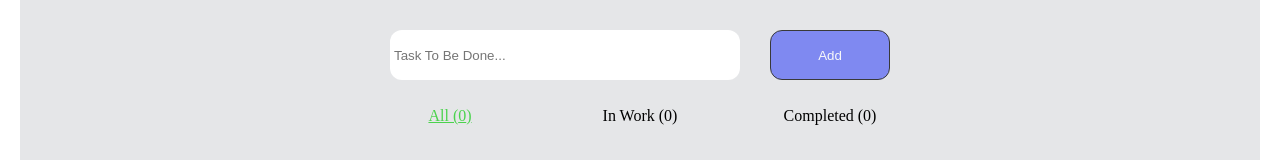
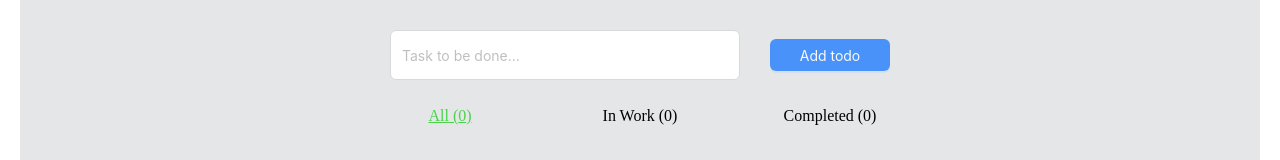
Before and after one commit to uchgrers/CRM-System, a React (Vite) app: page / in a window 1280 px wide. Shown: the top 160 px of the page. Built offline with nearby package versions, Linux system fonts and the light colour scheme; no server answers.

Commit message:
форма добавления туду на ant design

```diff
--- /dev/null
+++ b/src/components/AddTodoFormAntDesign/AddTodoFormAntDesign.tsx
@@ -0,0 +1,58 @@
+import React from "react";
+import Form from "antd/es/form";
+import Button from "antd/es/button";
+import Input from "antd/es/input";
+import { ErrorMessageType } from "../../constants/todo";
+import { addTodo } from "../../api/api";
+
+type AddTodoFormAntDesignProps = {
+  fetchTodos: () => void;
+};
+
+const AddTodoFormAntDesign: React.FC<AddTodoFormAntDesignProps> = (props) => {
+
+  const [form] = Form.useForm();
+
+  const onSubmit = async (formValues: any) => {
+    await addTodo(formValues.addTodoForm);
+    form.resetFields();
+    props.fetchTodos();
+  };
+
+  return (
+    <Form
+      form={form}
+      layout="inline"
+      style={{ width: "var(--content-width)" }}
+      onFinish={onSubmit}
+    >
+      <Form.Item
+        name={"addTodoForm"}
+        style={{ width: "70%" }}
+        validateTrigger="onSubmit"
+        rules={[
+          { required: true, message: ErrorMessageType.TooShort },
+          { min: 2, message: ErrorMessageType.TooShort },
+          { max: 64, message: ErrorMessageType.TooLong },
+        ]}
+      >
+        <Input
+          placeholder={"Task to be done..."}
+          onChange={() => {
+            form.setFields([
+              {
+                name: "addTodoForm",
+                errors: undefined,
+              },
+            ]);
+          }}
+        />
+      </Form.Item>
+      <Button type="primary" htmlType="submit" style={{ width: "120px" }}>
+        Add todo
+      </Button>
+    </Form>
+  );
+};
+
+export default AddTodoFormAntDesign;
--- a/src/pages/TodosPage/TodosPage.tsx
+++ b/src/pages/TodosPage/TodosPage.tsx
@@ -1,10 +1,10 @@
 import {useEffect, useState} from 'react'
 import TodosList from "../../components/TodosList/TodosList"
-import AddTodoForm from "../../components/AddTodoForm/AddTodoForm"
 import s from './TodosPage.module.scss'
 import {Todo, TodoInfo, TodosStatus} from "../../types/types"
 import TodosSelector from "../../components/TodosSelector/TodosSelector"
 import {getTodos} from "../../api/api"
+import AddTodoFormAntDesign from "../../components/AddTodoFormAntDesign/AddTodoFormAntDesign";
 
 const TodosPage = () => {
 
@@ -32,7 +32,7 @@ const TodosPage = () => {
 
     return (
         <section className={s.todos}>
-            <AddTodoForm fetchTodos={fetchTodos}/>
+            <AddTodoFormAntDesign fetchTodos={fetchTodos}/>
             <TodosSelector todosCount={todosCount}
                            todosStatus={todosStatus}
                            fetchTodos={fetchTodos}
--- a/tsconfig.json
+++ b/tsconfig.json
@@ -6,8 +6,9 @@
     "moduleResolution": "node",
     "esModuleInterop": true,
     "allowSyntheticDefaultImports": true,
-    "skipLibCheck": true,
-    "types": ["react", "react-dom"]
+    "skipLibCheck": false,
+    "types": ["react", "react-dom", "antd"],
+    "strict": true
   },
   "include": ["src"]
 }
```
Also changed, not shown: package.json (+7 -5 lines), 1 other file (tests, documents, lock files or other folders).
